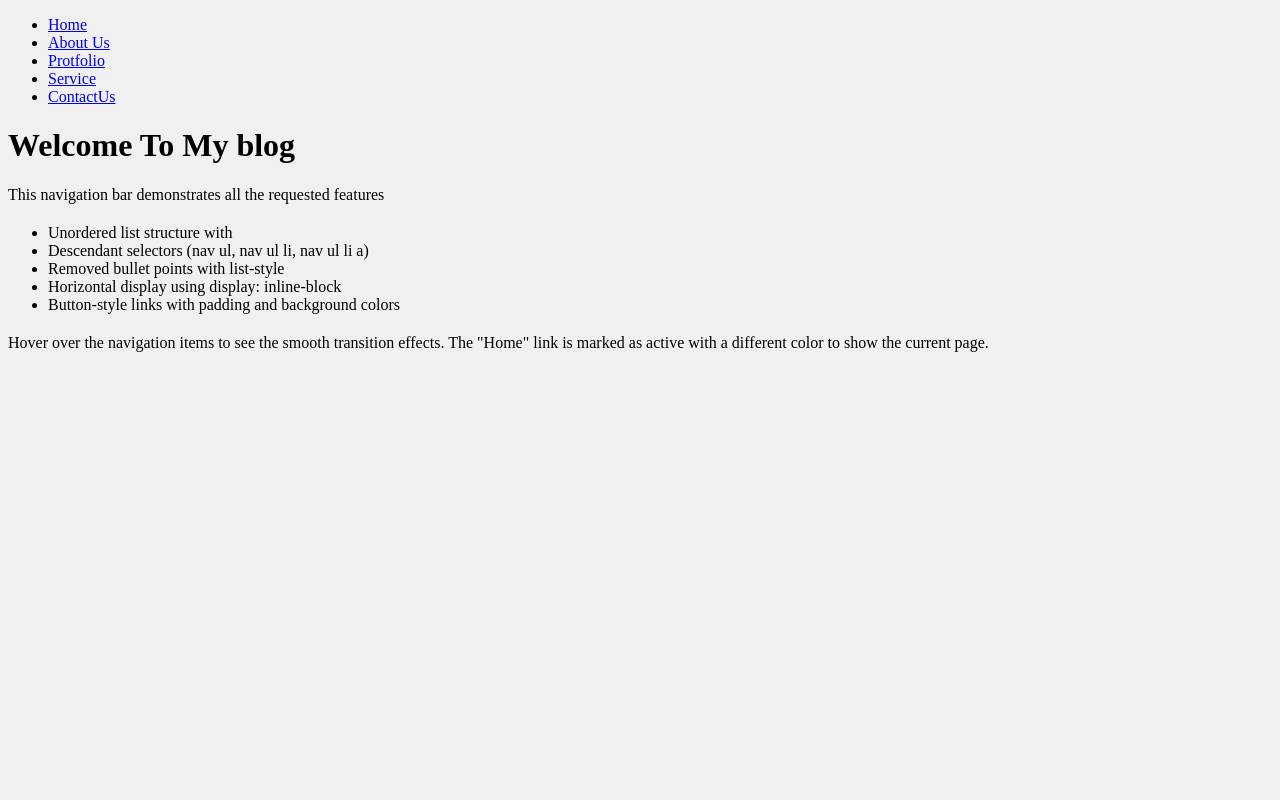
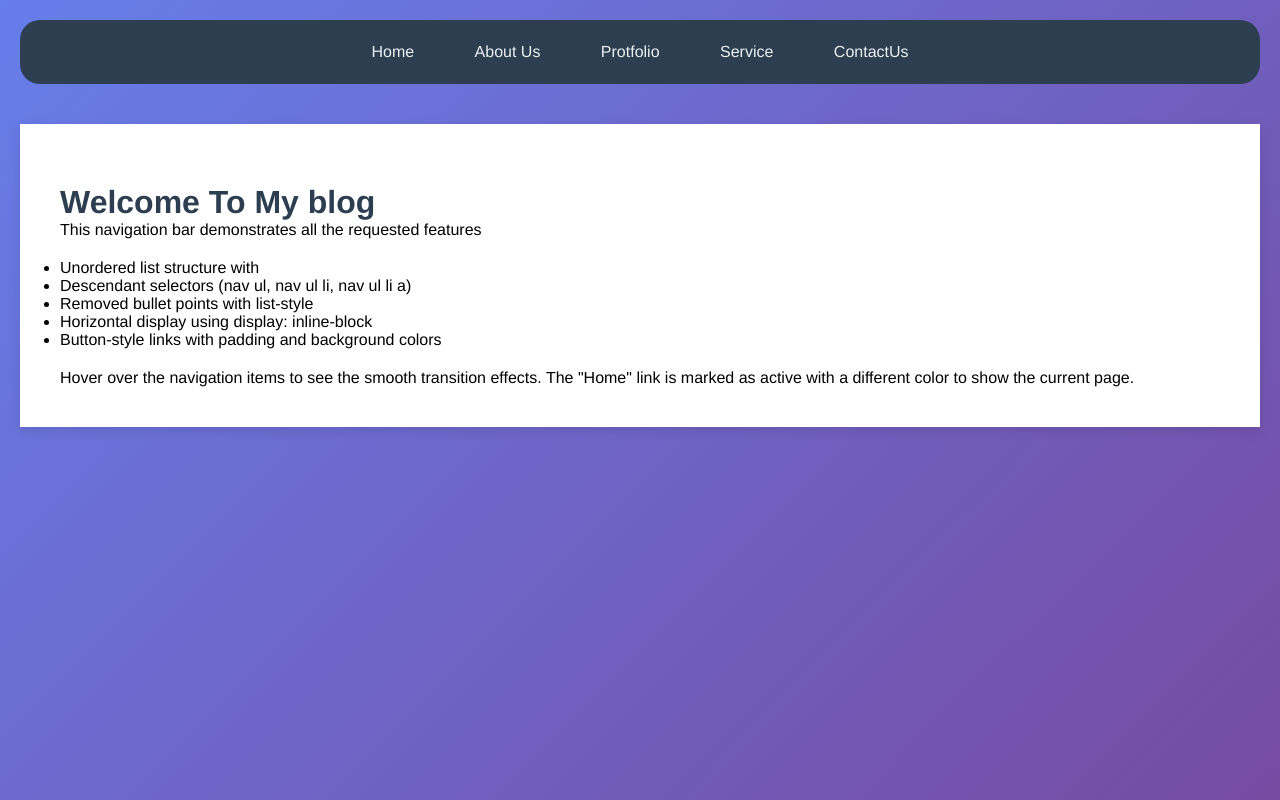
Before and after one commit to notamitsharma/first-repo, a plain HTML site: page box/Styled-Navigation-Bar.html in a window 1280 px wide. Drawn offline with Linux system fonts and the light colour scheme.

Commit message:
style.css updated file

```diff
--- a/box/style.css
+++ b/box/style.css
@@ -14,3 +14,79 @@ margin: 30px;
 
 box-sizing: border-box;
 }
+
+* {
+    margin: 0%;
+    padding: 0%;
+    box-sizing: border-box;
+}
+
+body{
+    padding: 20px;
+    min-height: 100vh;
+    font-family: 'Franklin Gothic Medium', 'Arial Narrow', Arial, sans-serif;
+    background: linear-gradient(135deg,#667eea 0%,#764ba2 100%);
+}
+nav {
+background-color:
+#2c3e50;
+padding: 0 20px;
+border-radius: 20px;
+box-shadow: 0,8px,16px rgba(0,0,0,0.3);
+
+}
+nav ul{
+    list-style: none;
+    text-align: center;
+    padding: 0%;
+}
+
+nav ul li{
+    display: inline-block;
+    margin: 0;
+}
+nav ul li a{
+    display: block;
+    padding: 18px 28px;
+    color: #ecf0f1;
+    text-decoration: none;
+    font-size: 16px;
+    font-weight: 500;
+    background-color: transparent;
+    border-radius: 20px;
+    margin: 4px 8px;
+    transition: all 0.3s ease;
+
+}
+
+nav ul li a:hover{
+    background-color:#3498db;
+    color: #f0f0f0;
+    transform: translateY(-2px);
+    box-shadow: 0 4px 8px rgba(52,152,219,0.4);
+}
+
+nav ul li a.active {
+    background-color: #e74c3c;
+    color: #ffffff;
+}
+
+.content {
+    background-color: white;
+    padding: 40px;
+    margin-top: 40px;
+    box-shadow: 0 4px 12px rgba(0,0,0,0.1);
+}
+.content h1{
+    margin-top: 20px;
+    color: #2c3e50;
+
+}
+@media (max-width:768){
+    nav ul li {display: block;
+    margin: 5px 0;}
+
+}
+nav ul li a{
+    margin: 5px 0;
+}
```
